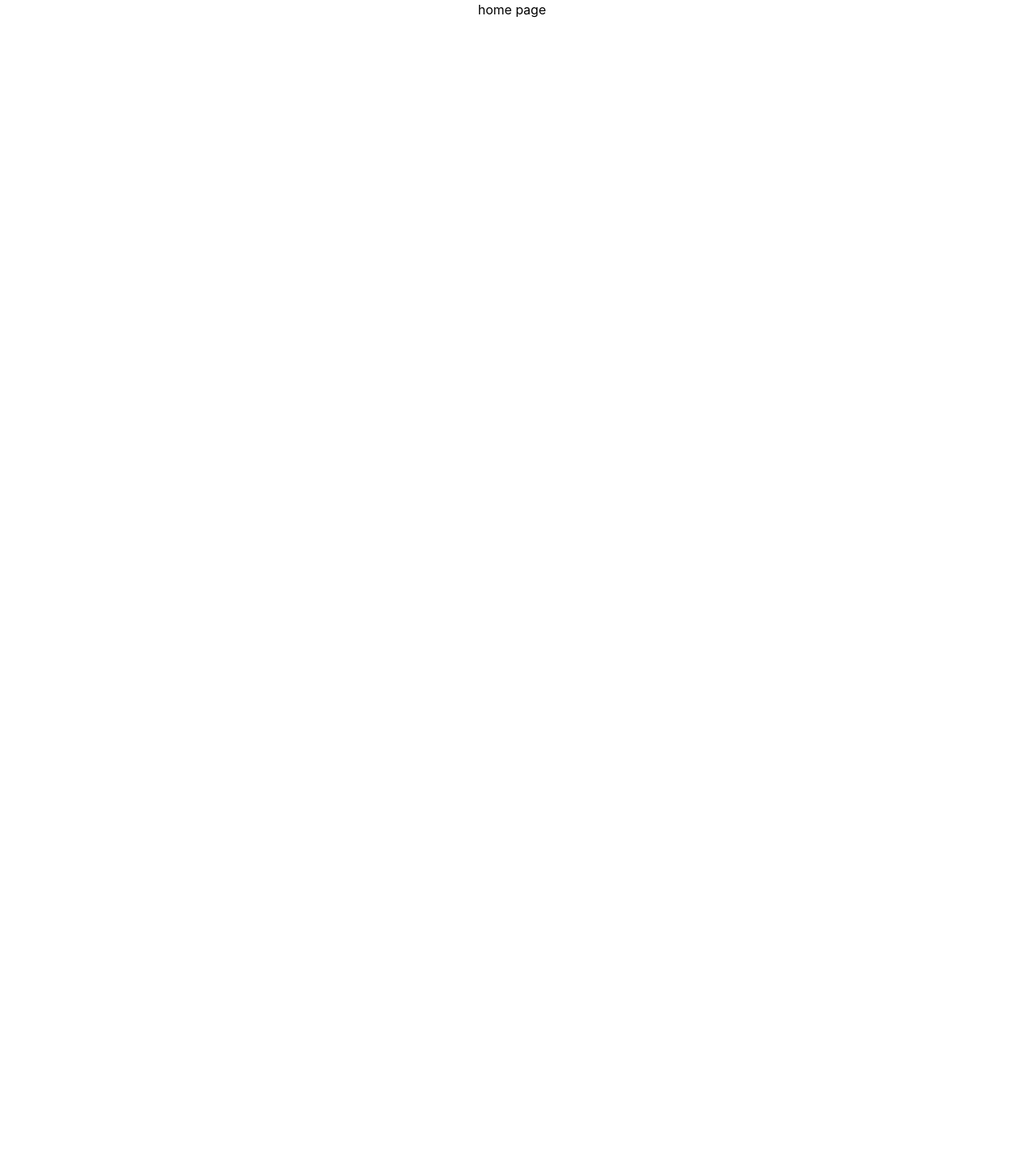
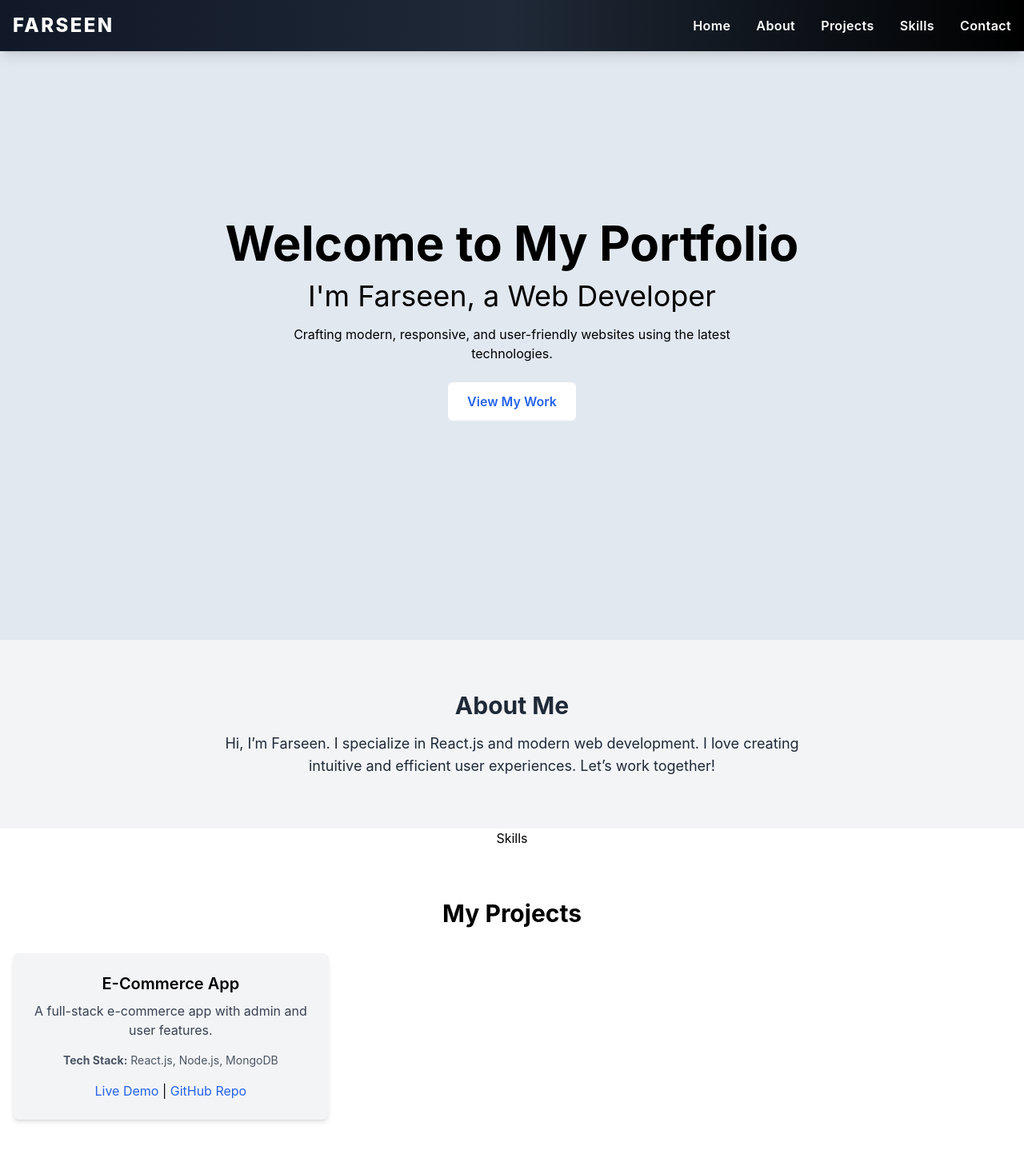
Before and after one commit to farseent/farseen, a React (Create React App) app: page / in a window 1280 px wide. Shown: the top 1468 px of the page at 80% size. Before the commit the page ends 800 px from the top, so only its background shows below. Built offline with nearby package versions, Linux system fonts and the light colour scheme; the HTML template or start-up script is replaced by a standard one.

Commit message:
Navbar&restbasic

```diff
--- a/package.json
+++ b/package.json
@@ -6,6 +6,7 @@
     "cra-template": "1.2.0",
     "react": "^19.0.0",
     "react-dom": "^19.0.0",
+    "react-icons": "^5.4.0",
     "react-scripts": "5.0.1"
   },
   "scripts": {
--- a/src/App.js
+++ b/src/App.js
@@ -1,10 +1,20 @@
 import './App.css';
+import { About } from './components/About';
+import { Contact } from './components/Contact';
 import { Home } from './components/Home';
+import { Navbar } from './components/Navbar';
+import { Project } from './components/Project';
+import { Skills } from './components/Skills';
 
 function App() {
   return (
     <div className="App">
+      <Navbar />
       <Home />
+      <About />
+      <Skills />
+      <Project />
+      <Contact />
      </div>
   );
 }
--- /dev/null
+++ b/src/components/About.jsx
@@ -0,0 +1,15 @@
+import React from 'react'
+
+export const About = () => {
+  return (
+    <section id="about" className="py-16 bg-gray-100 text-gray-800">
+    <div className="container mx-auto px-4 text-center">
+      <h2 className="text-3xl font-bold mb-4">About Me</h2>
+      <p className="text-lg max-w-3xl mx-auto">
+        Hi, I’m Farseen. I specialize in React.js and modern web development. I
+        love creating intuitive and efficient user experiences. Let’s work together!
+      </p>
+    </div>
+  </section>
+  )
+}
--- /dev/null
+++ b/src/components/Contact.jsx
@@ -0,0 +1,7 @@
+import React from 'react'
+
+export const Contact = () => {
+  return (
+    <div>Contact</div>
+  )
+}
--- a/src/components/Home.jsx
+++ b/src/components/Home.jsx
@@ -2,8 +2,23 @@ import React from 'react'
 
 export const Home = () => {
   return (
-    <div>
-        <h1>home page</h1>
-    </div>
+    <section
+    id="home"
+    className="h-screen bg-slate-200 flex flex-col justify-center items-center text-center px-4"
+  >
+    <h2 className="text-4xl md:text-6xl font-bold mb-4">Welcome to My Portfolio</h2>
+    <h1 className="text-2xl md:text-4xl mb-4">
+      I'm Farseen, a Web Developer
+    </h1>
+    <p className="mb-6 max-w-xl">
+      Crafting modern, responsive, and user-friendly websites using the latest technologies.
+    </p>
+    <a
+      href="#projects"
+      className="bg-white text-blue-600 px-6 py-3 rounded-md font-semibold hover:bg-blue-100 transition"
+    >
+      View My Work
+    </a>
+  </section>
   )
 }
--- /dev/null
+++ b/src/components/Navbar.jsx
@@ -0,0 +1,78 @@
+import React, { useEffect, useState } from 'react';
+import { FaBars } from 'react-icons/fa';
+
+export const Navbar = () => {
+
+const [hamburger,isHamburger] = useState(false);
+
+const toggleHamburger = () => {
+    isHamburger((prev) => !prev);
+}
+
+useEffect(() => {
+    const handleClickOutside = (event) => {
+        if(
+            hamburger &&
+            !event.target.closest('#hamburger-menu') &&
+            !event.target.closest('#hamburger')
+        ) {
+            isHamburger(false);
+        }
+    }
+    document.addEventListener('click', handleClickOutside);
+    return () => document.removeEventListener('click', handleClickOutside);
+}, [hamburger]);
+
+  return (
+    <div>
+      <nav className="bg-gradient-to-r from-gray-900 via-gray-800 to-black text-white fixed w-full z-10 shadow-lg">
+        <div className="container mx-auto px-4 flex justify-between items-center py-4">
+          <h1 className="text-2xl font-extrabold tracking-widest uppercase">
+            Farseen
+          </h1>
+          <ul className="hidden md:flex space-x-8">
+            {['Home', 'About', 'Projects', 'Skills', 'Contact'].map((section) => (
+              <li key={section}>
+                <a
+                  href={`#${section.toLowerCase()}`}
+                  className="text-white font-semibold tracking-wide hover:text-purple-400 transition duration-300"
+                >
+                  {section}
+                </a>
+              </li>
+            ))}
+          </ul>
+          <button
+            id="hamburger"
+            className="block md:hidden text-white focus:outline-none"
+            onClick={toggleHamburger}
+          >
+            <FaBars size={24} />
+          </button>
+        </div>
+      </nav>
+      <div
+        id="hamburger-menu"
+        className={`fixed bg-gray-800 text-white top-16 left-0 w-full rounded-b-lg py-6 px-4 space-y-4 z-50 shadow-lg transition-all duration-500 ease-in-out ${
+          hamburger ? 'max-h-screen opacity-100' : 'max-h-0 opacity-0'
+        }`}
+      >
+        <ul className="text-center space-y-4">
+          {['Home', 'About', 'Projects', 'Skills', 'Contact'].map((section) => (
+            <li key={section}>
+              <a
+                href={`#${section.toLowerCase()}`}
+                className="text-white font-semibold tracking-wide hover:text-purple-400 transition duration-300"
+                onClick={() => {
+                  isHamburger(false);
+                }}
+              >
+                {section}
+              </a>
+            </li>
+          ))}
+        </ul>
+      </div>
+    </div>
+  )
+}
--- /dev/null
+++ b/src/components/Project.jsx
@@ -0,0 +1,49 @@
+import React from 'react'
+
+const projects = [
+    {
+      name: 'E-Commerce App',
+      description: 'A full-stack e-commerce app with admin and user features.',
+      stack: ['React.js', 'Node.js', 'MongoDB'],
+      demo: 'https://yourapp.vercel.app',
+      github: 'https://github.com/yourusername/ecommerce-app',
+    },
+  ];
+
+export const Project = () => {
+  return (
+    <section id="projects" className="py-16 bg-white">
+      <div className="container mx-auto px-4">
+        <h2 className="text-3xl font-bold text-center mb-8">My Projects</h2>
+        <div className="grid md:grid-cols-2 lg:grid-cols-3 gap-8">
+          {projects.map((project, index) => (
+            <div key={index} className="bg-gray-100 rounded-lg shadow-md p-6">
+              <h3 className="text-xl font-semibold mb-2">{project.name}</h3>
+              <p className="text-gray-700 mb-4">{project.description}</p>
+              <p className="text-sm text-gray-600 mb-4">
+                <strong>Tech Stack:</strong> {project.stack.join(', ')}
+              </p>
+              <a
+                href={project.demo}
+                target="_blank"
+                rel="noopener noreferrer"
+                className="text-blue-600 hover:underline"
+              >
+                Live Demo
+              </a>
+              {' | '}
+              <a
+                href={project.github}
+                target="_blank"
+                rel="noopener noreferrer"
+                className="text-blue-600 hover:underline"
+              >
+                GitHub Repo
+              </a>
+            </div>
+          ))}
+        </div>
+      </div>
+    </section>
+  )
+}
--- /dev/null
+++ b/src/components/Skills.jsx
@@ -0,0 +1,7 @@
+import React from 'react'
+
+export const Skills = () => {
+  return (
+    <div>Skills</div>
+  )
+}
```
Also changed, not shown: 1 other file (tests, documents, lock files or other folders).
